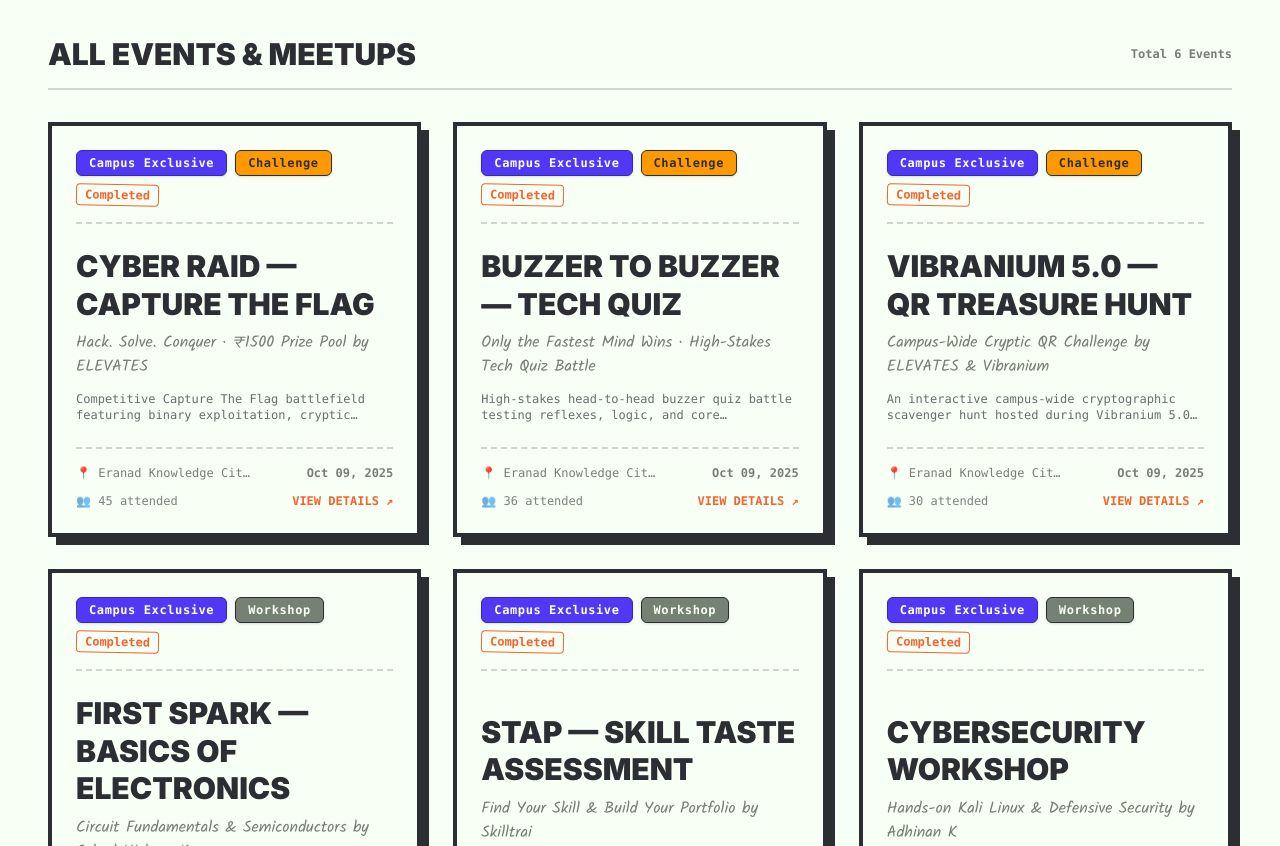
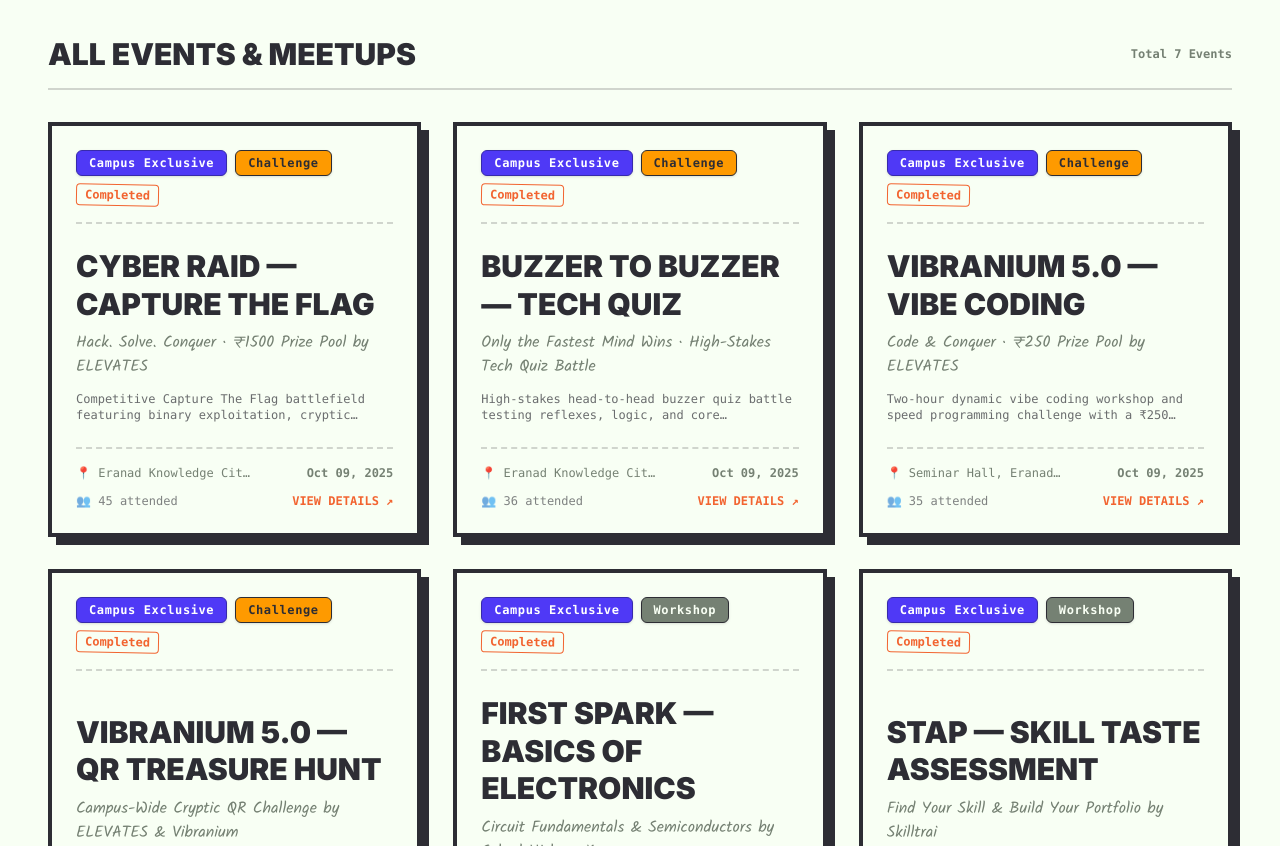
Before and after one commit to Elevates-Foundation/Elevates-web, a Next.js app: page /events in a window 1280 px wide. Shown: the part 1040-1886 px from the top of the page. Built offline with nearby package versions, Linux system fonts and the light colour scheme.

Commit message:
feat(events): add VIBRANIUM 5.0 Vibe Coding challenge with Sarhan Qadir KVM as coordinator

```diff
--- a/src/components/programs.tsx
+++ b/src/components/programs.tsx
@@ -5,6 +5,7 @@ import Doodle from "@/components/doodle";
 
 const PROGRAMS = [
     { name: "CYBER RAID CTF", type: "CAPTURE THE FLAG", status: "COMPLETED", slug: "cyber-raid-ctf" },
+    { name: "VIBE CODING", type: "SPEED CHALLENGE", status: "COMPLETED", slug: "vibranium-vibe-coding" },
     { name: "BUZZER TO BUZZER", type: "TECH QUIZ BATTLE", status: "COMPLETED", slug: "buzzer-to-buzzer" },
     { name: "VIBRANIUM QR HUNT", type: "TECH CHALLENGE", status: "COMPLETED", slug: "vibranium-qr-treasure-hunt" },
     { name: "FIRST SPARK", type: "ELECTRONICS", status: "COMPLETED", slug: "first-spark-electronics" },
--- a/src/data/chapters/eranad-knowledge-city.ts
+++ b/src/data/chapters/eranad-knowledge-city.ts
@@ -56,6 +56,12 @@ export const eranadKnowledgeCityChapter: Chapter = {
       description: "Campus-wide cryptic QR scavenger hunt and rapid platform deployment powering all fest event registrations.",
     },
     {
+      title: "Vibranium 5.0 — Vibe Coding Challenge",
+      date: "October 09, 2025",
+      headcount: 35,
+      description: "Two-hour vibe coding workshop & speed challenge coordinated by Sarhan Qadir KVM in collaboration with CSE Dept.",
+    },
+    {
       title: "Buzzer to Buzzer — Tech Quiz Battle",
       date: "October 09, 2025",
       headcount: 36,
--- a/src/data/events.ts
+++ b/src/data/events.ts
@@ -62,6 +62,37 @@ export const EVENTS: EventItem[] = [
     topics: ["Tech Trivia", "Buzzer Battle", "Rapid Logic", "Cybersecurity", "Engineering Fundamentals"],
     attendeesCount: 36,
     coverImage: "/images/events/buzzer-to-buzzer.jpeg",
+    featured: false
+  },
+  {
+    id: "vibranium-vibe-coding",
+    slug: "vibranium-vibe-coding",
+    title: "VIBRANIUM 5.0 — VIBE CODING",
+    tagline: "Code & Conquer · ₹250 Prize Pool by ELEVATES",
+    description: "Two-hour dynamic vibe coding workshop and speed programming challenge with a ₹250 prize pool during VIBRANIUM 5.0 TechFest.",
+    fullDescription: "Ready to dominate the code floor? ELEVATES presents VIBRANIUM 5.0 Vibe Coding! Structured as a 1st-hour basic vibe coding session followed by an intense 2nd-hour live coding challenge. Show off your skills, solve real programming problems, and prove you have the best vibe when it comes to programming.\n\nBrought to you by the Department of Computer Science Engineering at Eranad Knowledge City Technical Campus (EKCTC), with support from IEDC EKC and powered by ELEVATES.",
+    format: "Campus Exclusive",
+    category: "Challenge",
+    status: "Completed",
+    startDate: "Oct 09, 2025",
+    endDate: "Oct 09, 2025",
+    startTime: "10:00 AM",
+    endTime: "12:00 PM",
+    isoStartDate: "2025-10-09T10:00:00+05:30",
+    isoEndDate: "2025-10-09T12:00:00+05:30",
+    venue: "Seminar Hall, Eranad Knowledge City Technical Campus (EKCTC)",
+    locationName: "Cherukulam, Manjeri, Malappuram",
+    organizer: [
+      { name: "ELEVATES" },
+      { name: "IEDC EKCTC" },
+      { name: "Dept of Computer Science Engineering" }
+    ],
+    hosts: [
+      { name: "Sarhan Qadir KVM", role: "Event Co-ordinator & Facilitator" }
+    ],
+    topics: ["Vibe Coding", "AI-Assisted Coding", "Rapid Prototyping", "Speed Coding", "Problem Solving"],
+    attendeesCount: 35,
+    coverImage: "/images/events/vibe-coding-vibranium.jpeg",
     featured: false
   },
   {
```
Also changed, not shown: public/images/events/vibe-coding-by-sarhan.jpeg (added), public/images/events/vibe-coding-vibranium.jpeg (added).
